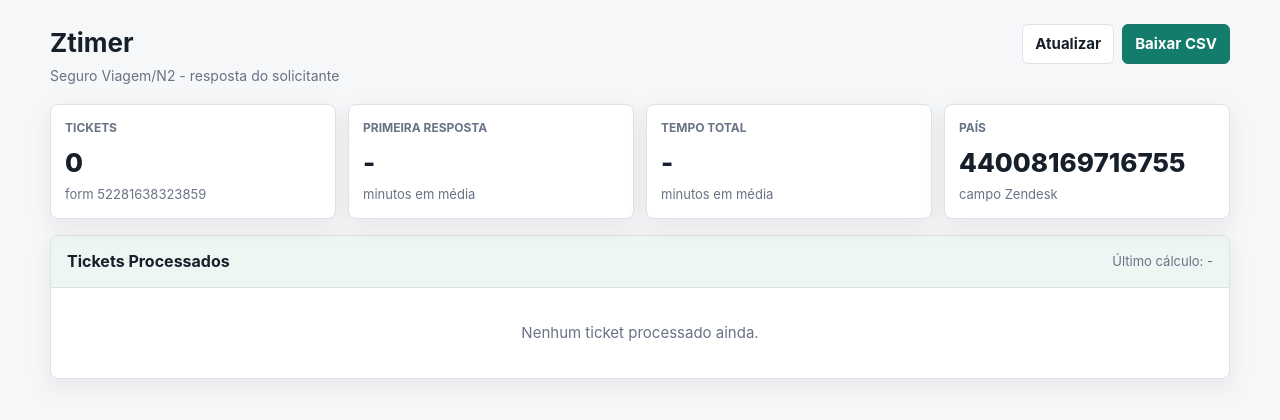
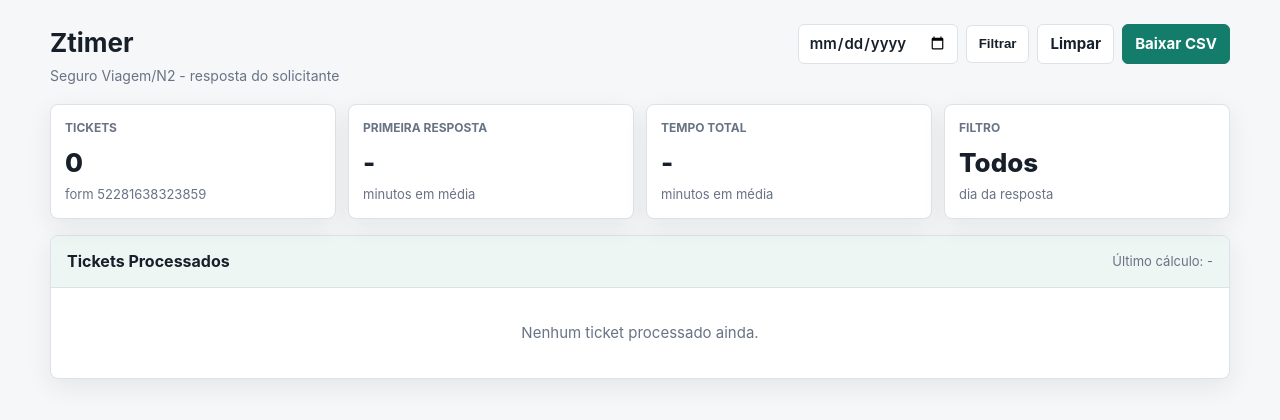
Before and after one commit to emixsd/ZTimer, a Flask app: page / in a window 1280 px wide. Shown: the top 420 px of the page. Run offline with Flask 3, Linux system fonts and the light colour scheme.

Commit message:
Add date filter to dashboard

```diff
--- a/templates/dashboard.html
+++ b/templates/dashboard.html
@@ -66,6 +66,24 @@
       justify-content: flex-end;
       gap: 8px;
       flex-wrap: wrap;
+    }
+
+    .filter-form {
+      display: flex;
+      align-items: center;
+      gap: 8px;
+      flex-wrap: wrap;
+    }
+
+    .date-input {
+      min-height: 38px;
+      padding: 7px 10px;
+      border: 1px solid var(--line);
+      border-radius: 6px;
+      background: var(--panel);
+      color: var(--text);
+      font: inherit;
+      font-weight: 600;
     }
 
     .button {
@@ -274,7 +292,11 @@
         <p class="subtitle">Seguro Viagem/N2 - resposta do solicitante</p>
       </div>
       <nav class="actions" aria-label="Ações do painel">
-        <a class="button" href="/dashboard">Atualizar</a>
+        <form class="filter-form" action="/dashboard" method="get">
+          <input class="date-input" type="date" name="date" value="{{ selected_date }}">
+          <button class="button" type="submit">Filtrar</button>
+        </form>
+        <a class="button" href="/dashboard">Limpar</a>
         <a class="button primary" href="{{ export_url }}">Baixar CSV</a>
       </nav>
     </header>
@@ -296,9 +318,9 @@
         <div class="stat-note">minutos em média</div>
       </article>
       <article class="stat">
-        <div class="stat-label">País</div>
-        <div class="stat-value">{{ country_field }}</div>
-        <div class="stat-note">campo Zendesk</div>
+        <div class="stat-label">Filtro</div>
+        <div class="stat-value">{{ selected_date if selected_date else "Todos" }}</div>
+        <div class="stat-note">dia da resposta</div>
       </article>
     </section>
 
```
